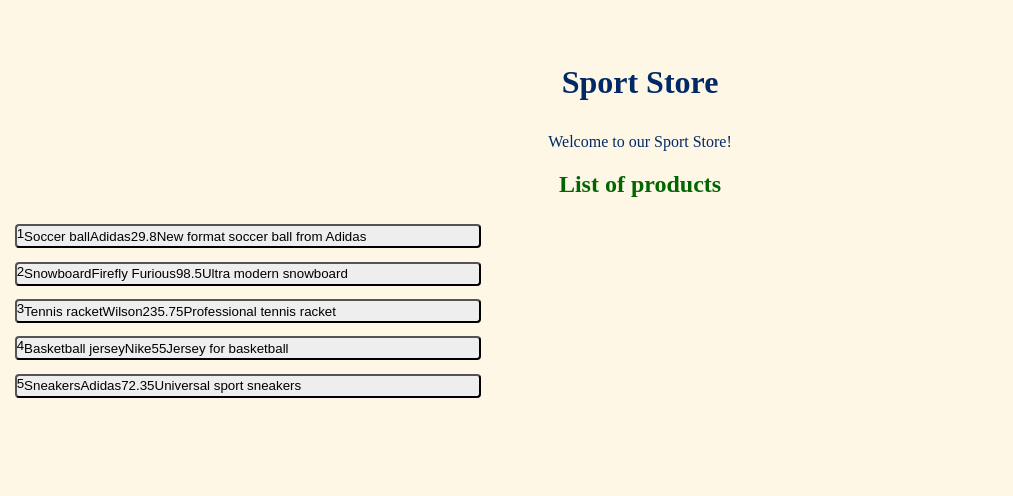
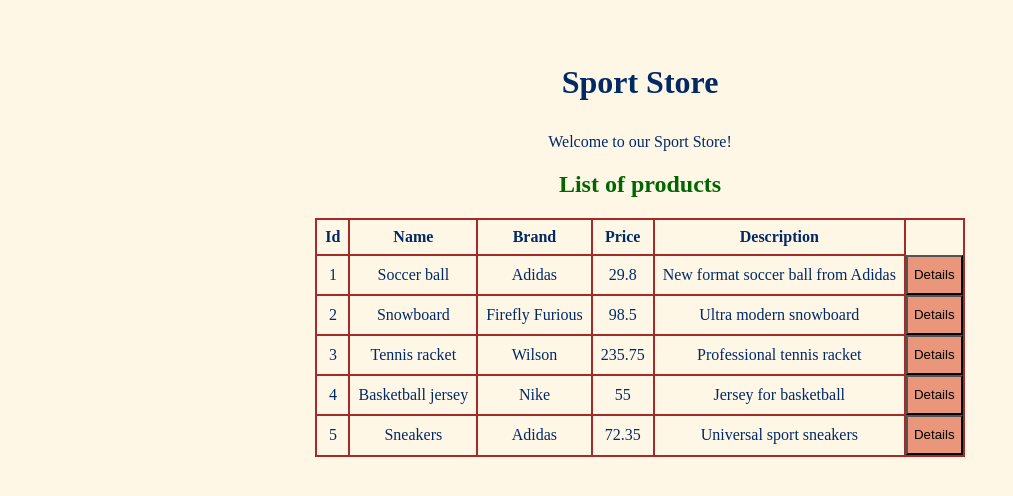
Before and after one commit to sanyol255/sport_store, an Angular app: page / in a window 1280 px wide. Shown: the top 496 px of the page, without its empty margins (0-1013 px from the left). Built offline with nearby package versions, Linux system fonts and the light colour scheme; a web font is replaced by a local one.

Commit message:
Showing product details

```diff
--- a/src/app/products/products.component.html
+++ b/src/app/products/products.component.html
@@ -1,43 +1,57 @@
+
+<!--<ul class="products">-->
+<!--  <li *ngFor="let product of products">-->
+<!--    <button type="button" (click)="onSelect(product)" [class.selected]="product === selectedProduct">-->
+<!--      <span class="product-id">{{product.id}}</span>-->
+<!--      <span class="product-info">{{product.name}}</span>-->
+<!--      <span class="product-info">{{product.brand}}</span>-->
+<!--      <span class="product-info">{{product.price}}</span>-->
+<!--      <span class="product-info">{{product.description}}</span>-->
+<!--    </button>-->
+<!--  </li>-->
+<!--</ul>-->
 <h2>List of products</h2>
-<ul class="products">
-  <li *ngFor="let product of products">
-    <button type="button" >
-      <span class="product-id">{{product.id}}</span>
-      <span class="product-info">{{product.name}}</span>
-      <span class="product-info">{{product.brand}}</span>
-      <span class="product-info">{{product.price}}</span>
-      <span class="product-info">{{product.description}}</span>
-    </button>
-  </li>
-</ul>
-<!--<ol class="product-info">-->
-<!--  <li>-->
-<!--    <span>{{product.name | uppercase}}</span>-->
-<!--    <ul class="product-details">-->
-<!--      <li><span>Product name: </span>{{product.name}}</li>-->
-<!--      <li><span>Product brand: </span>{{product.brand}}</li>-->
-<!--      <li><span>Product price: </span>${{product.price}}</li>-->
-<!--      <li><span>Product description: </span>{{product.description}}</li>-->
-<!--    </ul>-->
-<!--  </li>-->
-<!--</ol>-->
+<table>
+  <thead>
+    <tr>
+      <th>Id</th>
+      <th>Name</th>
+      <th>Brand</th>
+      <th>Price</th>
+      <th>Description</th>
+    </tr>
+  </thead>
+  <tbody>
+    <tr *ngFor="let product of products">
+        <td>{{product.id}}</td>
+        <td>{{product.name}}</td>
+        <td>{{product.brand}}</td>
+        <td>{{product.price}}</td>
+        <td>{{product.description}}</td>
+      <button type="button" class="details-button" [class.selected]="product === selectedProduct"(click)=onSelect(product)>
+        Details
+      </button>
+    </tr>
+  </tbody>
+</table>
 
-<!--<h3>Product editing</h3>-->
-<!--<div *ngFor="let product of products">-->
-<!--  <div>-->
-<!--    <label for="name">Product name: </label>-->
-<!--    <input id="name" [(ngModel)]="product.name" placeholder="name">-->
-<!--  </div>-->
-<!--  <div>-->
-<!--    <label for="brand">Product brend: </label>-->
-<!--    <input id="brand" [(ngModel)]="product.brand" placeholder="brand">-->
-<!--  </div>-->
-<!--  <div>-->
-<!--    <label for="price">Product price: </label>-->
-<!--    <input id="price" [(ngModel)]="product.price" placeholder="price">-->
-<!--  </div>-->
-<!--  <div>-->
-<!--    <label for="description">Product description: </label>-->
-<!--    <input id="description" [(ngModel)]="product.description" placeholder="description">-->
-<!--  </div>-->
-<!--</div>-->
+<div *ngIf="selectedProduct">
+  <h2>{{selectedProduct.name | uppercase}} Details</h2>
+  <div>id: {{selectedProduct.id}}</div>
+  <div>
+    <label for="product-name">Product name: </label>
+    <input id="product-name" [(ngModel)]="selectedProduct.name" placeholder="name">
+  </div>
+  <div>
+    <label for="product-brand">Product brand: </label>
+    <input id="product-brand" [(ngModel)]="selectedProduct.brand" placeholder="brand">
+  </div>
+  <div>
+    <label for="product-price">Product price: </label>
+    <input id="product-price" [(ngModel)]="selectedProduct.price" placeholder="price">
+  </div>
+  <div>
+    <label for="product-description">Product description: </label>
+    <input id="product-description" [(ngModel)]="selectedProduct.description" placeholder="description">
+  </div>
+</div>
--- a/src/app/products/products.component.scss
+++ b/src/app/products/products.component.scss
@@ -9,59 +9,17 @@
 .product-details > li > span {
   color: brown;
 }
-.products {
-  margin: 0 0 2em 0;
-  list-style-type: none;
-  padding: 0;
-  width: 30em;
+table {
+  border: 2px solid brown;
+  border-collapse: collapse;
+  margin: auto;
 }
-.products li {
-  display: flex;
+table, th, td {
+  border: 2px solid brown;
+  padding: .5em;
+  text-align: center;
 }
-.products button {
-  flex: 1;
-  cursor: pointer;
-  position: relative;
-  left: 0;
-  background-color: #eee;
-  margin: .5em;
-  padding: 0;
-  border-radius: 4px;
-  display: flex;
-  align-items: stretch;
-  height: 1.8em;
+.details-button {
+  height: 3em;
+  background-color: darksalmon;
 }
-.products button:hover {
-  color: #2c3a41;
-  background-color: #e6e6e6;
-  left: .1em;
-}
-.products button:active {
-  background-color: #525252;
-  color: #fafafa;
-}
-.products button.selected {
-  background-color: black;
-  color: white;
-}
-.products button.selected:hover {
-  background-color: #505050;
-  color: white;
-}
-.products button.selected:active {
-  background-color: black;
-  color: white;
-}
-.products .badge {
-  display: inline-block;
-  font-size: small;
-  color: white;
-  padding: .8em .7em 0 0.7em;
-  background-color: #405061;
-  line-height: 1em;
-  margin-right: .8em;
-  border-radius: 4px 0 0 4px;
-}
-.products .product-info {
-  align-self: center;
-}
--- a/src/app/products/products.component.ts
+++ b/src/app/products/products.component.ts
@@ -16,4 +16,9 @@
   ngOnInit(): void {
   }
 
+  selectedProduct?: Product;
+  onSelect(product: Product): void {
+    this.selectedProduct = product;
+  }
+
 }
```
